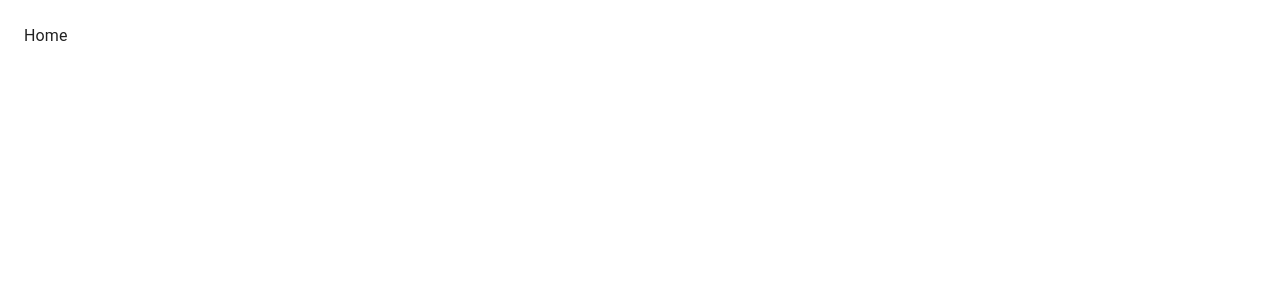
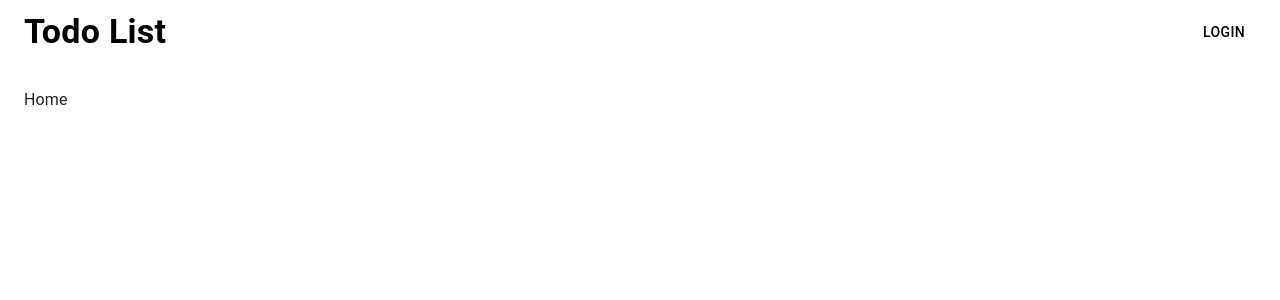
Before and after one commit to HyeryongChoi/wanted-pre-onboarding-challenge-fe-27, a React (Vite) app: page / in a window 1280 px wide. Shown: the top 300 px of the page. Built offline with nearby package versions, Linux system fonts and the light colour scheme.

Commit message:
feat: add Header

```diff
--- a/src/App.tsx
+++ b/src/App.tsx
@@ -1,12 +1,15 @@
 import { Outlet } from 'react-router-dom';
 
-import { Layout } from './components/@common';
+import { Header, Layout } from '@/components/@common';
 
 function App() {
   return (
-    <Layout>
-      <Outlet />
-    </Layout>
+    <>
+      <Header title='Todo List' />
+      <Layout>
+        <Outlet />
+      </Layout>
+    </>
   );
 }
 
--- /dev/null
+++ b/src/components/@common/Header/Header.tsx
@@ -0,0 +1,38 @@
+import { AppBar, Button, Toolbar, Typography } from '@mui/material';
+
+interface HeaderProps {
+  title?: string;
+  isLoggedIn?: boolean;
+  onLogin?: () => void;
+  onLogout?: () => void;
+}
+
+export default function Header(props: HeaderProps) {
+  const { title = '', isLoggedIn = false, onLogin = () => {}, onLogout = () => {} } = props;
+
+  return (
+    <AppBar
+      position='static'
+      sx={{
+        background: 'transparent',
+        boxShadow: 'none',
+      }}
+    >
+      <Toolbar sx={{ justifyContent: 'space-between' }}>
+        <Typography variant='h4' component='div' fontWeight='bold' color='black'>
+          {title}
+        </Typography>
+
+        {isLoggedIn ? (
+          <Button sx={{ color: 'black' }} onClick={onLogout}>
+            Logout
+          </Button>
+        ) : (
+          <Button sx={{ color: 'black' }} onClick={onLogin}>
+            Login
+          </Button>
+        )}
+      </Toolbar>
+    </AppBar>
+  );
+}
--- a/src/components/@common/Layout/Layout.tsx
+++ b/src/components/@common/Layout/Layout.tsx
@@ -3,7 +3,13 @@ import { PropsWithChildren } from 'react';
 
 function Layout({ children }: PropsWithChildren) {
   return (
-    <Container maxWidth='xl' component='main' sx={{ height: '100vh', padding: 3 }}>
+    <Container
+      maxWidth='xl'
+      component='main'
+      sx={{
+        padding: 3,
+      }}
+    >
       {children}
     </Container>
   );
--- a/src/components/@common/index.ts
+++ b/src/components/@common/index.ts
@@ -1 +1,2 @@
+export { default as Header } from './Header/Header';
 export { default as Layout } from './Layout/Layout';
```
